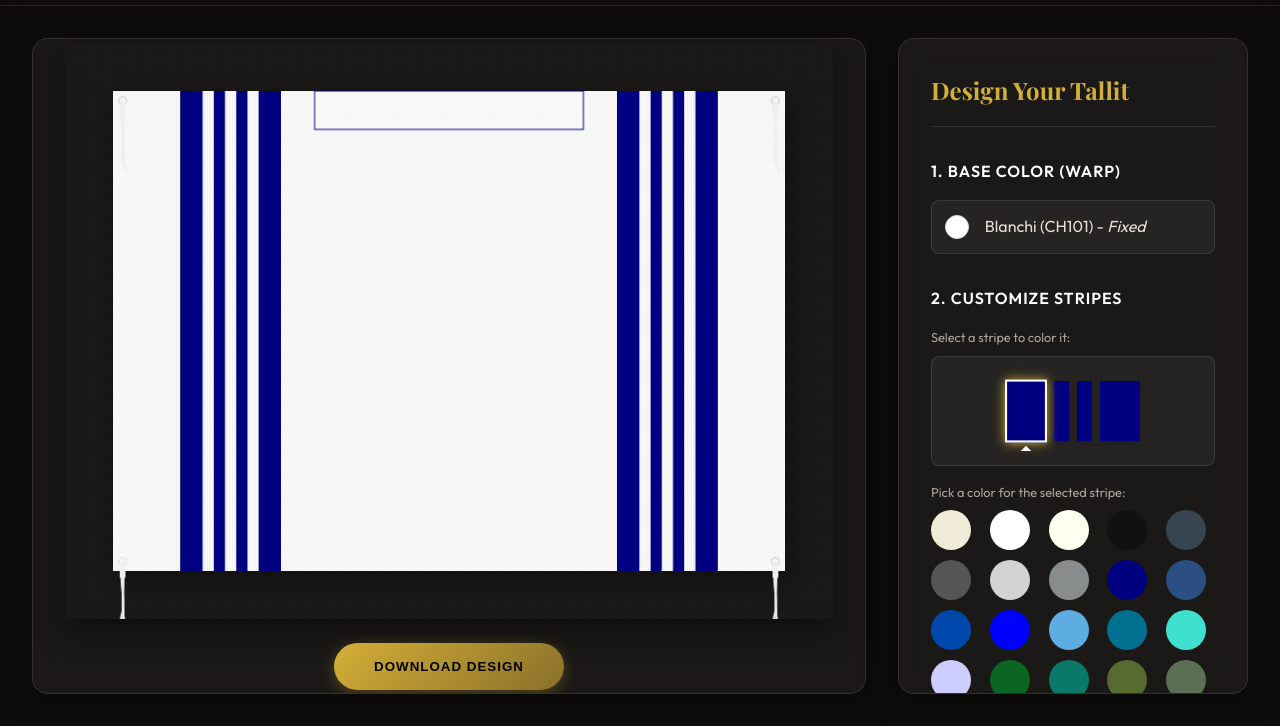
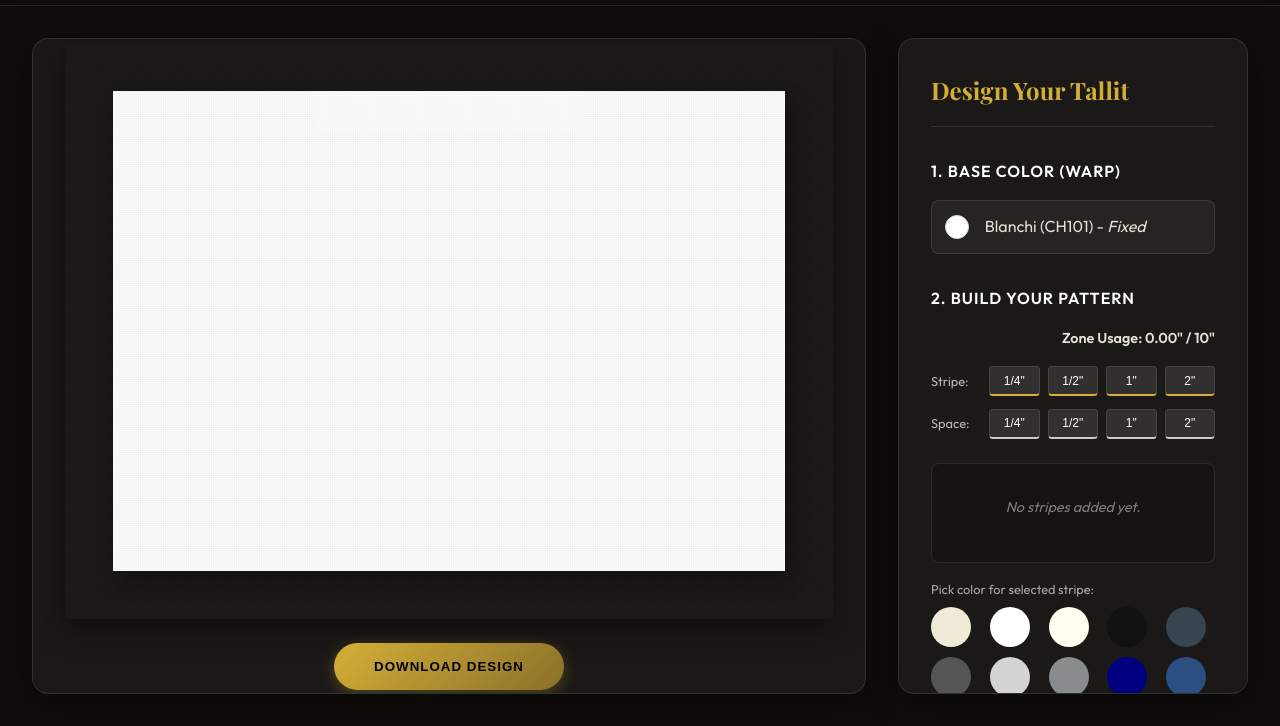
Before and after one commit to simplyconnectedsystemscom-cpu/Tallit3D, a website built with Vite: page index.html in a window 1280 px wide. Shown: the part 81-807 px from the top of the page. Built offline with nearby package versions, Linux system fonts and the light colour scheme; a web font is replaced by a local one.

Commit message:
Feat: Implement advanced stripe builder

```diff
--- a/index.html
+++ b/index.html
@@ -46,14 +46,33 @@
         </div>
 
         <div class="control-group">
-          <h3>2. Customize Stripes</h3>
-          <p style="font-size: 0.8rem; opacity: 0.7; margin-bottom: 0.5rem;">Select a stripe to color it:</p>
+          <h3>2. Build Your Pattern</h3>
+          <p class="usage-info">Zone Usage: <span id="zoneUsage">0"</span> / 10"</p>
 
-          <div id="stripeSelector" class="stripe-selector-container">
-            <!-- Dynamically populated bars -->
+          <div class="builder-controls">
+            <div class="control-row">
+              <span>Stripe:</span>
+              <button class="btn-add-stripe" data-size="0.25">1/4"</button>
+              <button class="btn-add-stripe" data-size="0.5">1/2"</button>
+              <button class="btn-add-stripe" data-size="1">1"</button>
+              <button class="btn-add-stripe" data-size="2">2"</button>
+            </div>
+            <div class="control-row">
+              <span>Space:</span>
+              <button class="btn-add-space" data-size="0.25">1/4"</button>
+              <button class="btn-add-space" data-size="0.5">1/2"</button>
+              <button class="btn-add-space" data-size="1">1"</button>
+              <button class="btn-add-space" data-size="2">2"</button>
+            </div>
           </div>
 
-          <p style="font-size: 0.8rem; opacity: 0.7; margin: 1rem 0 0.5rem;">Pick a color for the selected stripe:</p>
+          <!-- Visual Stack of Stripes -->
+          <div id="stripeStack" class="stripe-stack-container">
+            <!-- Dynamically populated -->
+            <div class="empty-state">No stripes added yet.</div>
+          </div>
+
+          <p style="font-size: 0.8rem; opacity: 0.7; margin: 1rem 0 0.5rem;">Pick color for selected stripe:</p>
           <div class="color-picker" id="stripeColorPicker">
             <!-- Dynamically populated -->
           </div>
--- a/src/main.js
+++ b/src/main.js
@@ -59,8 +59,8 @@ const TZITZIT_TYPES = [
 // State
 let state = {
   baseColor: COLORS[1], // Default Blanchi
-  stripeColors: [COLORS[8], COLORS[8], COLORS[8], COLORS[8]], // Default Marine for all 4 stripes
-  activeStripeIndex: 0, // Currently selected stripe for editing
+  stripePattern: [], // Array of { width: number, color: Object, type: 'stripe'|'space', id: number }
+  activeStripeId: null, // ID of currently selected stripe
   tzitzitType: TZITZIT_TYPES[0]
 };
 
@@ -69,7 +69,8 @@ const canvas = document.getElementById('tallitCanvas');
 const ctx = canvas.getContext('2d');
 // const baseColorPicker = document.getElementById('baseColorPicker'); // Removed
 const stripeColorPicker = document.getElementById('stripeColorPicker');
-const stripeSelector = document.getElementById('stripeSelector');
+const stripeStack = document.getElementById('stripeStack');
+const zoneUsageEl = document.getElementById('zoneUsage');
 const tzitzitSelector = document.getElementById('tzitzitSelector');
 const downloadBtn = document.getElementById('downloadBtn');
 const designSummary = document.getElementById('designSummary');
@@ -138,43 +139,53 @@ function drawTexture(x, y, w, h) {
 }
 
 function drawStripePattern(x, y, w, h) {
-  // Stripe configuration (relative positions from ends)
-  // Classic Tallit often has stripes near the ends.
+  // Dimensions in inches
+  const TALLIT_LENGTH = 60;
+  const STRIPE_START_OFFSET = 10;
 
-  const stripeGroupWidth = w * 0.15; // 15% of width for stripes
+  // Calculate Scale (Pixels Per Inch)
+  // Assuming full canvas width represents the 60 inches of the Tallit
+  const ppi = w / TALLIT_LENGTH;
 
-  // Draw stripes on Left Side (Normal Order: Outer -> Inner)
-  drawStripesAt(x + (w * 0.1), y, stripeGroupWidth, h, state.stripeColors);
+  const startPixelLeft = x + (STRIPE_START_OFFSET * ppi);
+  const startPixelRight = x + w - (STRIPE_START_OFFSET * ppi);
 
-  // Draw stripes on Right Side (Reversed Order: Inner -> Outer)
-  // We want the pattern to be symmetric around the center.
-  // Left Side: 0(Outer)..3(Inner)
-  // Right Side: 3(Inner)..0(Outer)
-  // Since we draw Left-to-Right, the Right Side needs to draw 3, 2, 1, 0.
-  const reversedColors = [...state.stripeColors].reverse();
-  drawStripesAt(x + w - (w * 0.1) - stripeGroupWidth, y, stripeGroupWidth, h, reversedColors);
-}
+  // Draw Left Side (from 10" inwards)
+  let currentPos = startPixelLeft;
 
-function drawStripesAt(startX, startY, groupWidth, h, colors) {
-  // We correspond these strictly to the passed colors array
-  // Pattern: [0]Thick, space, [1]Thin, space, [2]Thin, space, [3]Thick
-  const gap = groupWidth / 9; // spacing unit (2+1+1+1+1+1+2 = 9 units width)
+  state.stripePattern.forEach(item => {
+    const widthPx = item.width * ppi;
 
-  // Stripe 1 (Thick) - Index 0
-  ctx.fillStyle = colors[0].hex;
-  ctx.fillRect(startX, startY, gap * 2, h);
+    if (item.type === 'stripe') {
+      ctx.fillStyle = item.color.hex;
+      ctx.fillRect(currentPos, y, widthPx, h);
+    }
+    // If 'space', we just skip (transparent), or draw base color if needed?
+    // Actually, background is baseColor, so spaces are just empty.
 
-  // Stripe 2 (Thin) - Index 1
-  ctx.fillStyle = colors[1].hex;
-  ctx.fillRect(startX + (gap * 3), startY, gap, h);
+    currentPos += widthPx;
+  });
 
-  // Stripe 3 (Thin) - Index 2
-  ctx.fillStyle = colors[2].hex;
-  ctx.fillRect(startX + (gap * 5), startY, gap, h);
+  // Draw Right Side (Mirror Image)
+  // We start from right edge (minus offset) and move INWARDS (to the left)
+  // But since we draw rectangles from top-left, we calculate X for each stripe based on reversed order.
 
-  // Stripe 4 (Thick) - Index 3
-  ctx.fillStyle = colors[3].hex;
-  ctx.fillRect(startX + (gap * 7), startY, gap * 2, h);
+  let currentPosRight = startPixelRight;
+
+  // We mirror the pattern structure. The "First" stripe added (Outer) touches the Offset line.
+  state.stripePattern.forEach(item => {
+    const widthPx = item.width * ppi;
+
+    // Move "back" by the width of this stripe to find its top-left X
+    currentPosRight -= widthPx;
+
+    if (item.type === 'stripe') {
+      ctx.fillStyle = item.color.hex;
+      ctx.fillRect(currentPosRight, y, widthPx, h);
+    }
+
+    // Loop continues, moving further left (inwards)
+  });
 }
 
 function drawAtara(x, y, w) {
@@ -242,21 +253,35 @@ function drawSingleTzitzit(cx, cy, mainColor, secColor) {
 
 // UI Rendering
 // UI Rendering
+// UI Rendering
 function renderControls() {
-  // 1. Base Color - STATIC (Handled in HTML)
+  // 1. Zone Usage Logic
+  const currentUsage = state.stripePattern.reduce((acc, item) => acc + item.width, 0);
+  zoneUsageEl.innerHTML = `${currentUsage.toFixed(2)}"`;
+  zoneUsageEl.style.color = currentUsage > 10 ? '#ff6b6b' : 'inherit';
 
+  // 2. Render Stripe Stack
+  if (state.stripePattern.length === 0) {
+    stripeStack.innerHTML = '<div class="empty-state">No stripes added yet.</div>';
+  } else {
+    stripeStack.innerHTML = state.stripePattern.map((item, index) => {
+      const isStripe = item.type === 'stripe';
+      const label = `${item.width}" ${isStripe ? 'Stripe' : 'Space'}`;
+      const colorHex = isStripe ? item.color.hex : 'transparent';
+      const border = isStripe ? 'none' : '1px dashed #555';
+      const isActive = item.id === state.activeStripeId;
 
-  // 2. Stripe Selector Bars (New)
-  // We represent the 4 stripes: Thick, Thin, Thin, Thick
-  const widths = ['40px', '15px', '15px', '40px'];
-
-  stripeSelector.innerHTML = state.stripeColors.map((color, index) => `
-    <div class="stripe-bar ${state.activeStripeIndex === index ? 'active' : ''}"
-         style="background-color: ${color.hex}; width: ${widths[index]};"
-         title="Stripe ${index + 1}"
-         data-index="${index}">
-    </div>
-  `).join('');
+      return `
+        <div class="stripe-item ${isActive ? 'active' : ''}" data-id="${item.id}">
+           <div style="display:flex; align-items:center;">
+             <div class="preview-swatch" style="background-color: ${colorHex}; border: ${border}"></div>
+             <span class="info">${label}</span>
+           </div>
+           <span class="delete-btn" data-delete-id="${item.id}" title="Remove">✕</span>
+        </div>
+      `;
+    }).join('');
+  }
 
 
   // 2b. Stripe Color Picker
@@ -284,14 +309,37 @@ function renderControls() {
 }
 
 function attachListeners() {
-  // Stripe Selector Handling
-  document.querySelectorAll('.stripe-bar').forEach(el => {
+  // Add Stripe/Space Buttons
+  document.querySelectorAll('.btn-add-stripe').forEach(btn => {
+    btn.onclick = () => addStripeItem(parseFloat(btn.dataset.size), 'stripe');
+  });
+
+  document.querySelectorAll('.btn-add-space').forEach(btn => {
+    btn.onclick = () => addStripeItem(parseFloat(btn.dataset.size), 'space');
+  });
+
+  // Stack Interactions (Select / Delete)
+  const items = document.querySelectorAll('.stripe-item');
+  items.forEach(el => {
     el.addEventListener('click', (e) => {
-      state.activeStripeIndex = parseInt(e.target.dataset.index);
-      renderControls(); // Redraw to update active highlight
-      // No need to redraw canvas just for changing selection
+      // Check if delete button was clicked
+      if (e.target.classList.contains('delete-btn')) {
+        const id = parseInt(e.target.dataset.deleteId);
+        removeStripeItem(id);
+        e.stopPropagation(); // prevent selection
+        return;
+      }
+
+      // Otherwise select
+      const id = parseInt(el.dataset.id);
+      const item = state.stripePattern.find(i => i.id === id);
+      if (item && item.type === 'stripe') {
+        state.activeStripeId = id;
+        renderControls();
+      }
     });
   });
+
 
   // Color Pickers
   document.querySelectorAll('.color-swatch').forEach(el => {
@@ -300,11 +348,13 @@ function attachListeners() {
       const name = e.target.dataset.name;
       const color = COLORS.find(c => c.name === name);
 
-      if (type === 'stripe-color') {
-        // Update the CURRENTLY SELECTED stripe
-        state.stripeColors[state.activeStripeIndex] = color;
+      if (type === 'stripe-color' && state.activeStripeId !== null) {
+        // Find the active item
+        const item = state.stripePattern.find(i => i.id === state.activeStripeId);
+        if (item && item.type === 'stripe') {
+          item.color = color;
+        }
       }
-      // Base color is static now, logic removed
 
       renderControls(); // Re-render to show updated color on the bar
       renderCanvas();   // Update Canvas
@@ -325,6 +375,43 @@ function attachListeners() {
   });
 }
 
+// Logic Helpers
+function addStripeItem(size, type) {
+  const currentUsage = state.stripePattern.reduce((acc, item) => acc + item.width, 0);
+
+  if (currentUsage + size > 10.01) { // .01 for float margin
+    alert("Pattern limit reached! The stripe zone spans 10 inches.");
+    return;
+  }
+
+  const newItem = {
+    id: Date.now(),
+    width: size,
+    type: type,
+    color: type === 'stripe' ? COLORS[8] : null // Default Blue for stripes
+  };
+
+  state.stripePattern.push(newItem);
+
+  // Auto-select if it's a stripe
+  if (type === 'stripe') {
+    state.activeStripeId = newItem.id;
+  }
+
+  renderControls();
+  renderCanvas();
+  updateSummary();
+}
+
+function removeStripeItem(id) {
+  state.stripePattern = state.stripePattern.filter(i => i.id !== id);
+  if (state.activeStripeId === id) state.activeStripeId = null;
+
+  renderControls();
+  renderCanvas();
+  updateSummary();
+}
+
 function updateSummary() {
   designSummary.innerHTML = `
         <strong>Base:</strong> ${state.baseColor.name} <br>
--- a/src/style.css
+++ b/src/style.css
@@ -152,46 +152,122 @@ canvas {
 }
 
 /* Stripe Selector */
-.stripe-selector-container {
-  display: flex;
-  gap: 8px;
-  /* Spacing between stripes */
-  background: rgba(255, 255, 255, 0.05);
-  padding: 1.5rem;
-  border-radius: 8px;
-  justify-content: center;
-  border: 1px solid var(--color-glass-border);
+/* Builder Controls */
+.usage-info {
+  font-size: 0.9rem;
+  color: var(--color-glass-text);
+  margin-bottom: 1rem;
+  text-align: right;
+  font-weight: bold;
 }
 
-.stripe-bar {
-  height: 60px;
-  cursor: pointer;
-  border: 2px solid transparent;
-  transition: all 0.2s;
-  position: relative;
-  box-shadow: 0 2px 5px rgba(0, 0, 0, 0.2);
+.builder-controls {
+  display: flex;
+  flex-direction: column;
+  gap: 0.8rem;
+  margin-bottom: 1.5rem;
 }
 
-.stripe-bar:hover {
-  transform: translateY(-2px);
+.control-row {
+  display: flex;
+  gap: 0.5rem;
+  align-items: center;
 }
 
-.stripe-bar.active {
-  border-color: #fff;
-  box-shadow: 0 0 10px var(--color-accent);
-  transform: scale(1.05);
-  z-index: 2;
+.control-row span {
+  font-size: 0.8rem;
+  width: 50px;
+  opacity: 0.8;
 }
 
-.stripe-bar.active::after {
-  content: '';
-  position: absolute;
-  bottom: -10px;
-  left: 50%;
-  transform: translateX(-50%);
-  border-left: 5px solid transparent;
-  border-right: 5px solid transparent;
-  border-bottom: 5px solid #fff;
+.builder-controls button {
+  flex: 1;
+  padding: 0.4rem;
+  border: 1px solid var(--color-glass-border);
+  background: rgba(255, 255, 255, 0.1);
+  color: #fff;
+  border-radius: 4px;
+  cursor: pointer;
+  font-size: 0.75rem;
+  transition: all 0.2s;
+}
+
+.builder-controls button:hover {
+  background: rgba(255, 255, 255, 0.2);
+}
+
+.btn-add-stripe {
+  border-bottom: 2px solid var(--color-accent) !important;
+}
+
+.btn-add-space {
+  border-bottom: 2px solid #ccc !important;
+}
+
+/* Stripe Stack */
+.stripe-stack-container {
+  display: flex;
+  flex-direction: column;
+  gap: 4px;
+  background: rgba(0, 0, 0, 0.2);
+  padding: 1rem;
+  border-radius: 8px;
+  max-height: 300px;
+  overflow-y: auto;
+  border: 1px solid var(--color-glass-border);
+  min-height: 100px;
+}
+
+.stripe-item {
+  display: flex;
+  justify-content: space-between;
+  align-items: center;
+  padding: 8px 12px;
+  background: rgba(255, 255, 255, 0.05);
+  border-radius: 4px;
+  cursor: pointer;
+  border: 1px solid transparent;
+}
+
+.stripe-item.active {
+  border-color: var(--color-accent);
+  background: rgba(255, 255, 255, 0.1);
+}
+
+.stripe-item:hover {
+  background: rgba(255, 255, 255, 0.1);
+}
+
+.stripe-item .preview-swatch {
+  width: 20px;
+  height: 20px;
+  border-radius: 50%;
+  margin-right: 10px;
+  border: 1px solid rgba(255, 255, 255, 0.2);
+}
+
+.stripe-item .info {
+  flex: 1;
+  font-size: 0.85rem;
+}
+
+.stripe-item .delete-btn {
+  color: #ff6b6b;
+  cursor: pointer;
+  padding: 4px;
+  opacity: 0.6;
+}
+
+.stripe-item .delete-btn:hover {
+  opacity: 1;
+}
+
+.empty-state {
+  text-align: center;
+  opacity: 0.5;
+  padding: 1rem;
+  font-style: italic;
+  font-size: 0.9rem;
 }
 
 
```
